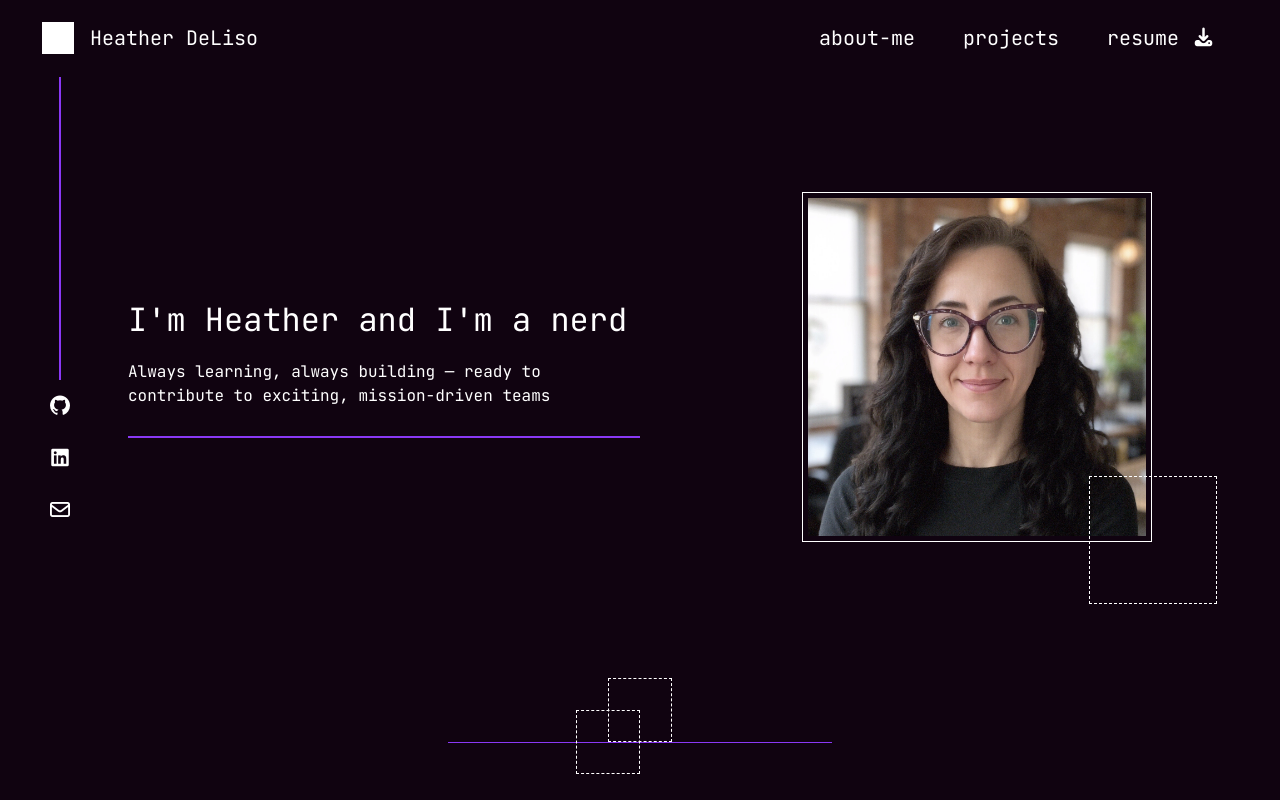
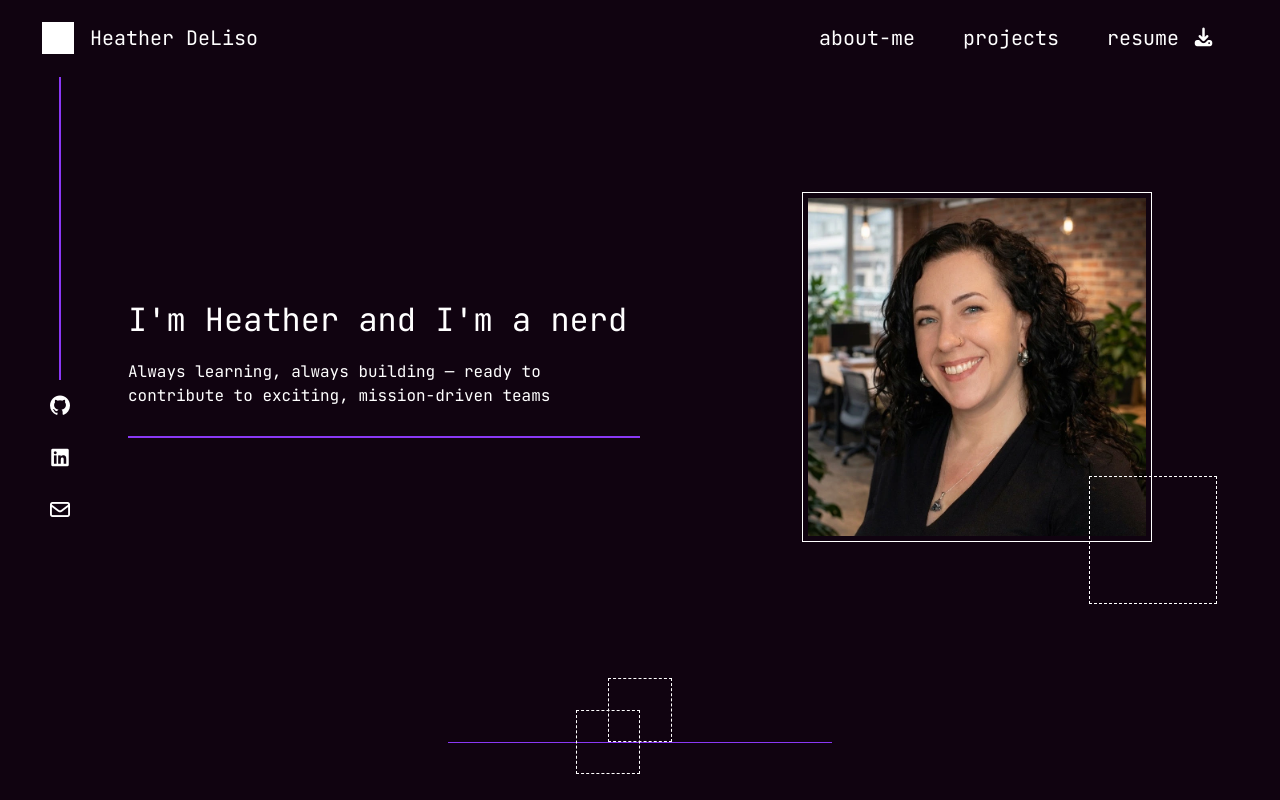
Before and after one commit to HeatherD2025/Personal_Website, a React (Vite) app: page / in a window 1280 px wide. Shown: the top 800 px of the page. Built offline with nearby package versions, Linux system fonts and the light colour scheme.

Commit message:
changed portrait

```diff
--- a/src/styles/main.css
+++ b/src/styles/main.css
@@ -119,11 +119,11 @@ section {
     display: none;
   }
   .my-photo {
-    background-image: url("../assets/images/myPortrait.webp");
-    background-size: cover;
     width: 100%;
     height: 100%;
-    box-sizing: border-box;
+    background-image: url("../assets/images/HeatherPortrait.webp");
+    background-size: cover;
+    background-position: right 0px top -30px;
   }
 
   /* Divider Accent */
@@ -368,10 +368,11 @@ section {
     aspect-ratio: 1/1;
   }
   .my-photo {
-    background-image: url("../assets/images/myPortrait.webp");
-    background-size: cover;
     width: 100%;
     height: 100%;
+    background-image: url("../assets/images/HeatherPortrait.webp");
+    background-size: cover;
+    background-position: right 0px top -30px;
   }
 
   .divider-accent-wrapper {
@@ -580,9 +581,9 @@ section {
   .my-photo {
     width: 100%;
     height: 100%;
-    background-image: url("../assets/images/myPortrait.webp");
+    background-image: url("../assets/images/HeatherPortrait.webp");
     background-size: cover;
-    background-position: center;
+    background-position: right 0px top -30px;
   }
   .main-accent-line {
     height: 0.1rem;
```
Also changed, not shown: src/assets/images/HeatherPortrait.webp (added).
